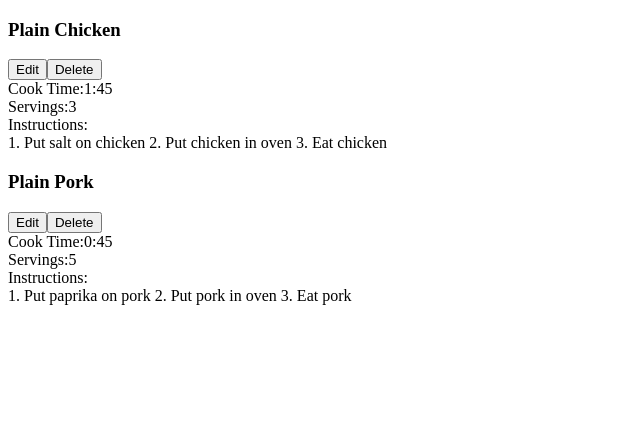
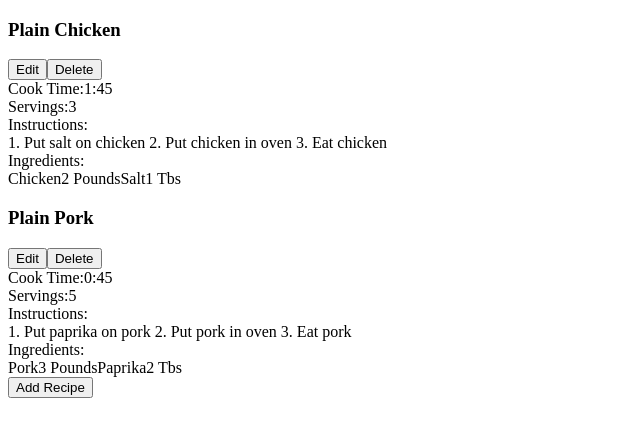
Before and after one commit to jasonpjones/cooking, a React (Create React App) app: page / in a window 1280 px wide. Shown: the top 436 px of the page, without its empty margins (0-640 px from the left). Built offline with nearby package versions, Linux system fonts and the light colour scheme.

Commit message:
Add ingredients

```diff
--- a/src/App.js
+++ b/src/App.js
@@ -13,14 +13,38 @@
     name: 'Plain Chicken',
     servings: 3,
     cookTime: '1:45',
-    instructions: '1. Put salt on chicken\n2. Put chicken in oven\n3. Eat chicken'
+    instructions: '1. Put salt on chicken\n2. Put chicken in oven\n3. Eat chicken',
+    ingredients: [
+      {
+        id: 1,
+        name: 'Chicken',
+        amount: '2 Pounds'
+      },
+      {
+        id: 2,
+        name: 'Salt',
+        amount: '1 Tbs'
+      }
+    ]
   },
   {
     id: 2,
     name: 'Plain Pork',
     servings: 5,
     cookTime: '0:45',
-    instructions: '1. Put paprika on pork\n2. Put pork in oven\n3. Eat pork'
+    instructions: '1. Put paprika on pork\n2. Put pork in oven\n3. Eat pork',
+    ingredients: [
+      {
+        id: 1,
+        name: 'Pork',
+        amount: '3 Pounds'
+      },
+      {
+        id: 2,
+        name: 'Paprika',
+        amount: '2 Tbs'
+      }
+    ]
   },
 ]
 
--- /dev/null
+++ b/src/Ingredient.js
@@ -0,0 +1,10 @@
+import React from 'react'
+
+export default function Ingredient({ name, amount }) {
+  return (
+    <>
+      <span>{name}</span>
+      <span>{amount}</span>
+    </>
+  )
+}
--- /dev/null
+++ b/src/IngredientList.js
@@ -0,0 +1,13 @@
+import React from 'react'
+import Ingredient from './Ingredient'
+
+export default function IngredientList({ ingrients }) {
+  const ingredientElements = ingrients.map(ingredient => {
+    return <Ingredient key={ingredient.id} {...ingredient} />;
+  });
+  return (
+    <div>
+      {ingredientElements}
+    </div>
+  )
+}
--- a/src/Recipe.js
+++ b/src/Recipe.js
@@ -1,7 +1,8 @@
 import React from 'react'
+import IngredientList from './IngredientList';
 
 export default function Recipe(props) {
-  const {name, cookTime, servings, instructions} = props;
+  const {name, cookTime, servings, instructions, ingredients} = props;
   return (
     <div>
       <div>
@@ -23,6 +24,11 @@
         <span>Instructions:</span>
         <div>{instructions}</div>
       </div>
+      <div>
+        <span>Ingredients:</span>
+        <div><IngredientList ingrients={ingredients} /></div>
+      </div>
+
     </div>
   )
 }
--- a/src/RecipeList.js
+++ b/src/RecipeList.js
@@ -3,6 +3,7 @@
 
 export default function RecipeList({ recipes }) {
   return (
+    <>
       <div>
         { recipes.map(recipe => {
           return (
@@ -12,7 +13,8 @@
             />
           )
         })}
-
       </div>
+      <button>Add Recipe</button>
+    </>
   )
 }
```
Lines whose indentation alone changed are shown as unchanged.
